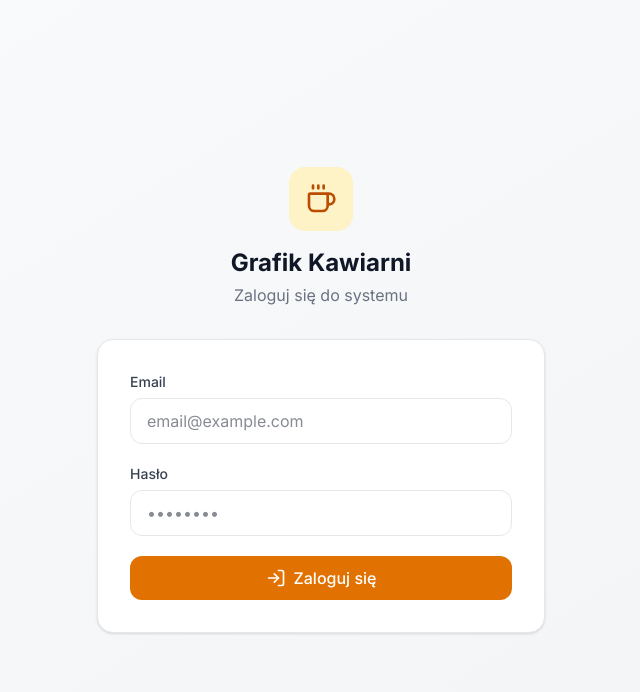
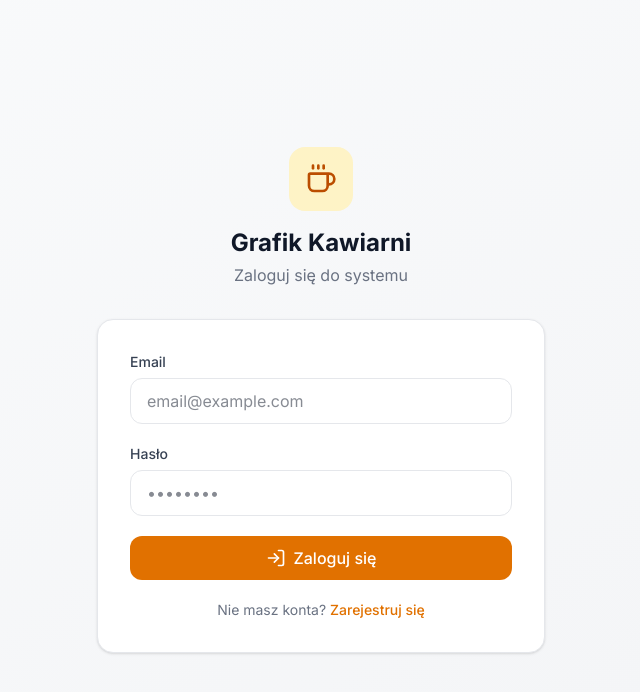
Before and after one commit to dominik-a11y/cafe-scheduler, a Next.js app: page /login in a window 1280 px wide. Shown: the top 692 px of the page, without its empty margins (319-959 px from the left). Built offline with nearby package versions, Linux system fonts and the light colour scheme.

Commit message:
feat: add registration toggle on login page

```diff
--- a/src/app/login/page.tsx
+++ b/src/app/login/page.tsx
@@ -11,10 +11,11 @@ function LoginForm() {
   const [fullName, setFullName] = useState('');
   const [error, setError] = useState('');
   const [loading, setLoading] = useState(false);
+  const [mode, setMode] = useState<'login' | 'register'>('login');
   const router = useRouter();
   const searchParams = useSearchParams();
   const inviteToken = searchParams.get('invite');
-  const isRegister = !!inviteToken;
+  const isRegister = mode === 'register' || !!inviteToken;
 
   const handleSubmit = async (e: React.FormEvent) => {
     e.preventDefault();
@@ -31,12 +32,14 @@ function LoginForm() {
         });
         if (signUpError) throw signUpError;
 
-        // Accept invite
-        await fetch('/api/auth/accept-invite', {
-          method: 'POST',
-          headers: { 'Content-Type': 'application/json' },
-          body: JSON.stringify({ token: inviteToken }),
-        });
+        // Accept invite if token present
+        if (inviteToken) {
+          await fetch('/api/auth/accept-invite', {
+            method: 'POST',
+            headers: { 'Content-Type': 'application/json' },
+            body: JSON.stringify({ token: inviteToken }),
+          });
+        }
         router.push('/schedule');
       } else {
         const { error: signInError } = await supabase.auth.signInWithPassword({ email, password });
@@ -106,6 +109,31 @@ function LoginForm() {
             {loading ? <Loader2 className="w-5 h-5 animate-spin" /> : isRegister ? <UserPlus className="w-5 h-5" /> : <LogIn className="w-5 h-5" />}
             {isRegister ? 'Utwórz konto' : 'Zaloguj się'}
           </button>
+          <div className="text-center text-sm text-gray-500">
+            {isRegister ? (
+              <>
+                Masz już konto?{' '}
+                <button
+                  type="button"
+                  onClick={() => { setMode('login'); setError(''); }}
+                  className="text-amber-600 hover:text-amber-700 font-medium"
+                >
+                  Zaloguj się
+                </button>
+              </>
+            ) : (
+              <>
+                Nie masz konta?{' '}
+                <button
+                  type="button"
+                  onClick={() => { setMode('register'); setError(''); }}
+                  className="text-amber-600 hover:text-amber-700 font-medium"
+                >
+                  Zarejestruj się
+                </button>
+              </>
+            )}
+          </div>
         </form>
       </div>
     </div>
```
